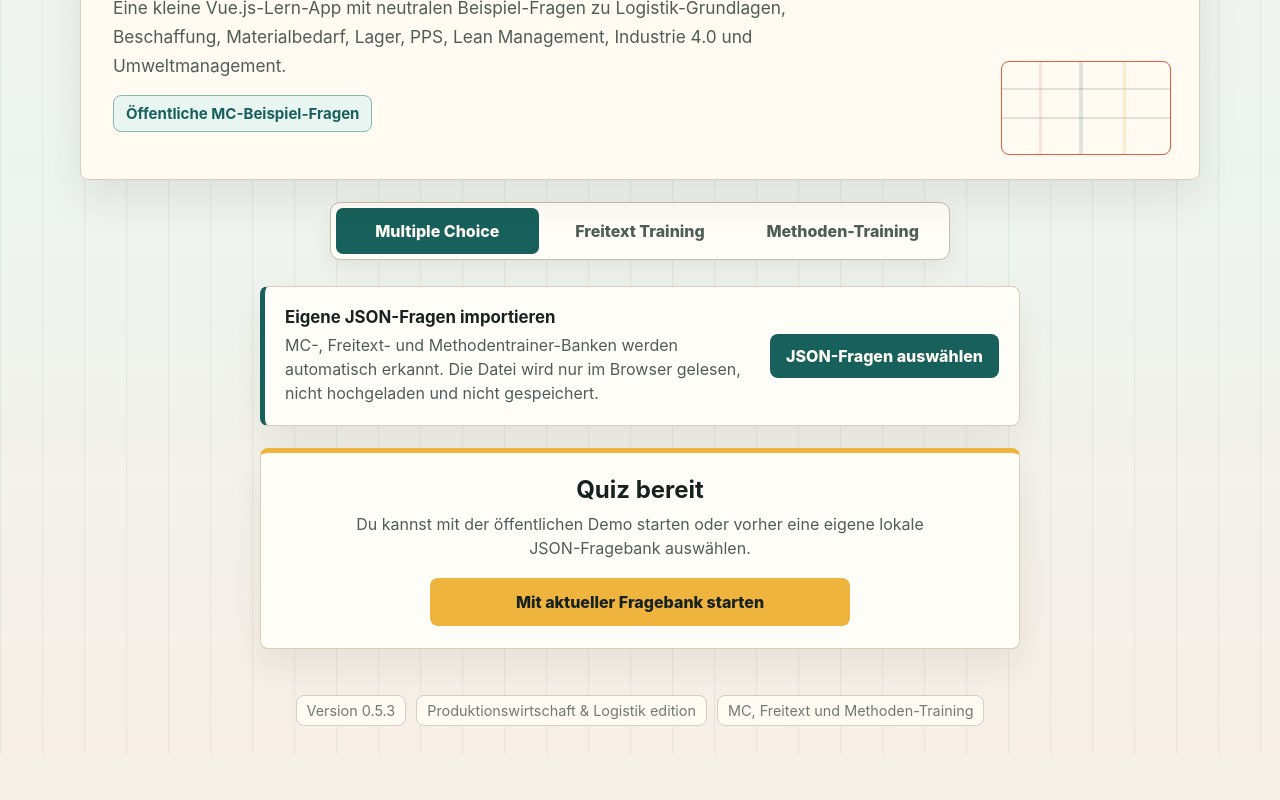
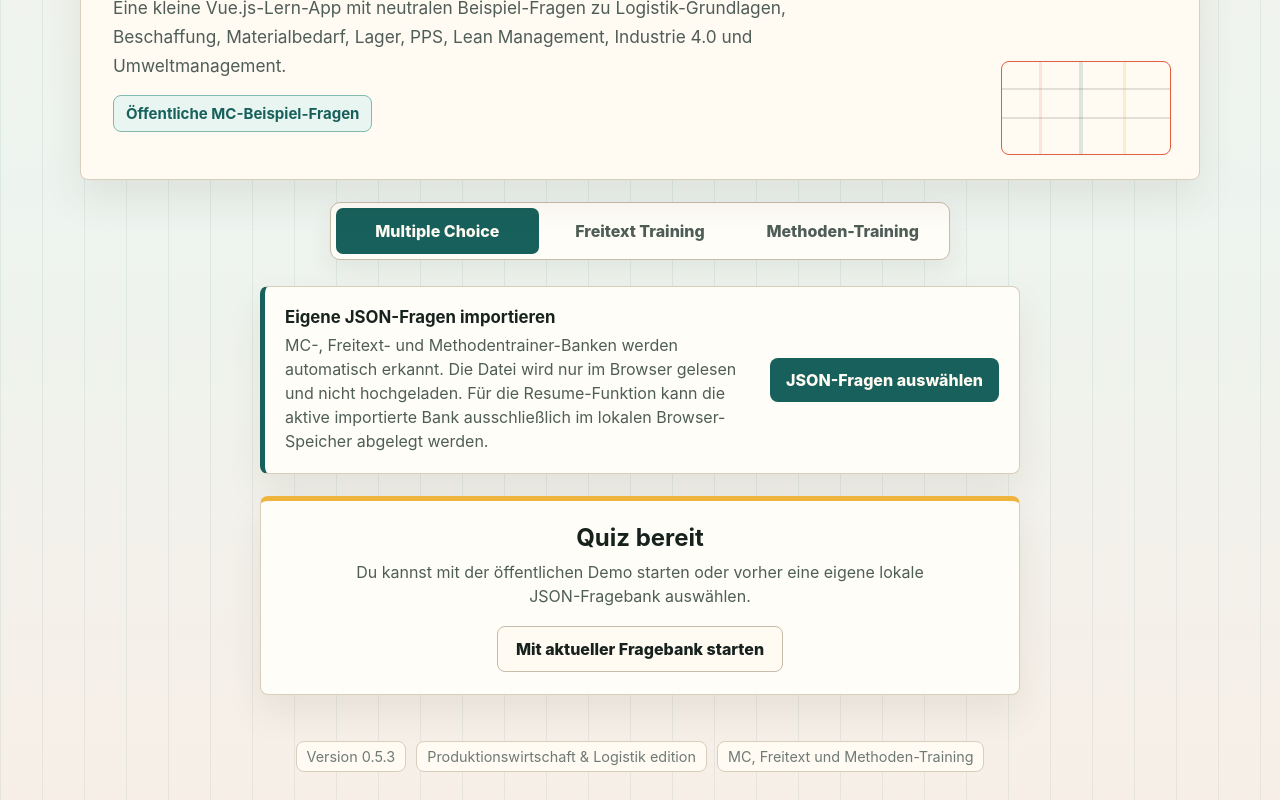
Before and after one commit to s0582356/produktionswirtschaft-logistik-quiz, a Vue app: page / in a window 1280 px wide. Shown: the part 380-1180 px from the top of the page. Before the commit the page ends 1134 px from the top, so only its background shows below. Built offline with nearby package versions, Linux system fonts and the light colour scheme.

Commit message:
feat: persist mc quiz progress locally

```diff
--- a/src/App.vue
+++ b/src/App.vue
@@ -1,5 +1,5 @@
 <script setup>
-import { computed, ref } from 'vue'
+import { computed, onBeforeUnmount, onMounted, ref } from 'vue'
 import QuizCard from './components/QuizCard.vue'
 import ScoreBox from './components/ScoreBox.vue'
 import PrivateQuestionImporter from './components/PrivateQuestionImporter.vue'
@@ -19,9 +19,11 @@ import {
   saveProgress,
 } from './utils/progressStore.js'
 
+const MC_SESSION_STORAGE_KEY = 'pwl-quiz-mc-session:v1'
 const activeMode = ref('mc')
 const questions = ref(sampleQuestions)
 const mcQuestionBankName = ref('Öffentliche MC-Beispiel-Fragen')
+const mcQuestionBankSource = ref({ kind: 'public', fileName: null })
 const freeTextQuestions = ref(sampleFreeTextQuestions)
 const freeTextQuestionBankName = ref('Öffentliche Freitext-Demo')
 const methodTrainerBank = ref(sampleMethodTrainerTasks)
@@ -38,6 +40,7 @@ const currentStreak = ref(0)
 const bestStreak = ref(0)
 const incorrectlyAnsweredQuestions = ref([])
 const answeredQuestions = ref([])
+const savedMcSession = ref(loadMcSession())
 const freeTextQuestionIndex = ref(0)
 const freeTextFilter = ref('all')
 const freeTextSessionQuestionIds = ref(null)
@@ -71,7 +74,23 @@ function toggleTheme() {
   window.localStorage.setItem(THEME_STORAGE_KEY, nextTheme)
 }
 
+
 applyTheme(theme.value)
+
+function persistOnPageExit() {
+  persistMcSession()
+}
+
+onMounted(() => {
+  window.addEventListener("pagehide", persistOnPageExit)
+  window.addEventListener("beforeunload", persistOnPageExit)
+})
+
+onBeforeUnmount(() => {
+  persistMcSession()
+  window.removeEventListener("pagehide", persistOnPageExit)
+  window.removeEventListener("beforeunload", persistOnPageExit)
+})
 
 const questionBankName = computed(() => {
   if (activeMode.value === 'mc') return mcQuestionBankName.value
@@ -252,6 +271,104 @@ function shuffleOptionsForQuestions(questionList) {
   }))
 }
 
+
+function getMcBankId(questionBank = originalQuestions.value) {
+  return createBankFingerprint("mc", questionBank)
+}
+
+function loadMcSession() {
+  if (typeof window === "undefined") return null
+
+  try {
+    const session = JSON.parse(window.localStorage.getItem(MC_SESSION_STORAGE_KEY))
+    if (!session || session.version !== 1 || session.type !== "mc") return null
+    if (!Array.isArray(session.originalQuestions) || !Array.isArray(session.questions)) return null
+    if (session.bank?.questionCount !== session.originalQuestions.length) return null
+    if (getMcBankId(session.originalQuestions) !== session.bank?.id) return null
+    return session
+  } catch {
+    return null
+  }
+}
+
+function persistMcSession() {
+  if (typeof window === "undefined" || !isQuizStarted.value) return
+
+  const session = {
+    version: 1,
+    type: "mc",
+    savedAt: new Date().toISOString(),
+    bank: {
+      id: getMcBankId(),
+      questionCount: originalQuestions.value.length,
+      source: mcQuestionBankSource.value,
+    },
+    originalQuestions: originalQuestions.value,
+    questions: questions.value,
+    currentQuestionIndex: currentQuestionIndex.value,
+    selectedAnswer: selectedAnswer.value,
+    isAnswered: isAnswered.value,
+    isQuizComplete: isQuizComplete.value,
+    isReviewMode: isReviewMode.value,
+    score: score.value,
+    currentStreak: currentStreak.value,
+    bestStreak: bestStreak.value,
+    answeredQuestions: answeredQuestions.value,
+    answeredQuestionIds: answeredQuestions.value.map((answer) => answer.questionId),
+    incorrectlyAnsweredQuestionIds: incorrectlyAnsweredQuestions.value.map((question) => getQuestionId(question)),
+  }
+
+  try {
+    window.localStorage.setItem(MC_SESSION_STORAGE_KEY, JSON.stringify(session))
+    savedMcSession.value = session
+  } catch {
+    // localStorage can be unavailable or full; the current quiz remains usable.
+  }
+}
+
+function clearMcSession() {
+  if (typeof window !== "undefined") window.localStorage.removeItem(MC_SESSION_STORAGE_KEY)
+  savedMcSession.value = null
+}
+
+function resumeMcSession() {
+  const session = savedMcSession.value
+  if (!session) return
+
+  originalQuestions.value = session.originalQuestions
+  questions.value = session.questions
+  mcQuestionBankSource.value = session.bank.source || { kind: "public", fileName: null }
+  mcQuestionBankName.value = mcQuestionBankSource.value.kind === "import"
+    ? `Eigene MC-Fragebank: ${mcQuestionBankSource.value.fileName || "lokaler Import"}`
+    : "Öffentliche MC-Beispiel-Fragen"
+  currentQuestionIndex.value = Math.max(0, Math.min(session.currentQuestionIndex || 0, questions.value.length - 1))
+  selectedAnswer.value = session.selectedAnswer || null
+  isAnswered.value = Boolean(session.isAnswered)
+  isQuizComplete.value = Boolean(session.isQuizComplete)
+  isReviewMode.value = Boolean(session.isReviewMode)
+  score.value = Number(session.score) || 0
+  currentStreak.value = Number(session.currentStreak) || 0
+  bestStreak.value = Number(session.bestStreak) || 0
+  answeredQuestions.value = Array.isArray(session.answeredQuestions) ? session.answeredQuestions : []
+  const wrongIds = new Set(session.incorrectlyAnsweredQuestionIds || [])
+  incorrectlyAnsweredQuestions.value = originalQuestions.value.filter((question, index) => wrongIds.has(getQuestionId(question, index)))
+  activeMode.value = "mc"
+  isQuizStarted.value = true
+}
+
+function startNewMcQuiz() {
+  clearMcSession()
+  startQuiz()
+}
+
+function resetMcProgress() {
+  const confirmed = window.confirm("Fortschritt dieser MC-Fragebank wirklich löschen und neu starten?")
+  if (!confirmed) return
+
+  clearMcSession()
+  startQuiz()
+}
+
 function resetQuizProgress({ clearIncorrectAnswers = true } = {}) {
   currentQuestionIndex.value = 0
   selectedAnswer.value = null
@@ -277,6 +394,7 @@ function startQuiz() {
   isReviewMode.value = false
   resetQuizProgress()
   isQuizStarted.value = true
+  persistMcSession()
 }
 
 function selectAnswer(option) {
@@ -290,8 +408,10 @@ function selectAnswer(option) {
   const isCorrect = option === currentQuestion.value.correctAnswer
 
   answeredQuestions.value.push({
+    questionId: getQuestionId(currentQuestion.value, currentQuestionIndex.value),
     key: getQuestionKey(currentQuestion.value),
-    category: currentQuestion.value.category || 'Allgemein',
+    category: currentQuestion.value.category || "Allgemein",
+    selectedAnswer: option,
     isCorrect,
   })
 
@@ -299,6 +419,7 @@ function selectAnswer(option) {
     score.value++
     currentStreak.value++
     bestStreak.value = Math.max(bestStreak.value, currentStreak.value)
+    persistMcSession()
     return
   }
 
@@ -311,6 +432,8 @@ function selectAnswer(option) {
   if (!alreadyTracked) {
     incorrectlyAnsweredQuestions.value.push(currentQuestion.value)
   }
+
+  persistMcSession()
 }
 
 function nextQuestion() {
@@ -321,10 +444,12 @@ function nextQuestion() {
   currentQuestionIndex.value++
   selectedAnswer.value = null
   isAnswered.value = false
+  persistMcSession()
 }
 
 function finishQuiz() {
   isQuizComplete.value = true
+  persistMcSession()
 }
 
 function restartWithCurrentQuestionBank() {
@@ -332,6 +457,7 @@ function restartWithCurrentQuestionBank() {
   isReviewMode.value = false
   resetQuizProgress()
   isQuizStarted.value = true
+  persistMcSession()
 }
 
 function repeatIncorrectQuestions() {
@@ -343,6 +469,7 @@ function repeatIncorrectQuestions() {
   isReviewMode.value = true
   resetQuizProgress()
   isQuizStarted.value = true
+  persistMcSession()
 }
 
 function showQuestionBankSelection() {
@@ -353,6 +480,7 @@ function showQuestionBankSelection() {
 }
 
 function switchMode(mode) {
+  if (activeMode.value === "mc") persistMcSession()
   activeMode.value = mode
   isQuizStarted.value = false
   freeTextQuestionIndex.value = 0
@@ -511,6 +639,7 @@ function loadPrivateQuestions({ type, questions: importedQuestions, bank, fileNa
   originalQuestions.value = importedQuestions
   questions.value = shuffleOptionsForQuestions(importedQuestions)
   mcQuestionBankName.value = `Eigene MC-Fragebank: ${fileName}`
+  mcQuestionBankSource.value = { kind: "import", fileName }
   activeMode.value = 'mc'
   isReviewMode.value = false
   isQuizStarted.value = false
@@ -620,9 +749,24 @@ function loadPrivateQuestions({ type, questions: importedQuestions, bank, fileNa
           </div>
         </div>
 
-        <button v-else class="start-button" type="button" @click="startQuiz">
-          Mit aktueller Fragebank starten
+        <div v-else class="training-start-options">
+          <p v-if="savedMcSession" class="saved-progress-notice">
+            Gespeicherte Sitzung vom {{ new Date(savedMcSession.savedAt).toLocaleString("de-DE") }} verfügbar.
+          </p>
+          <div class="start-actions">
+            <button
+              v-if="savedMcSession"
+              class="start-button"
+              type="button"
+              @click="resumeMcSession"
+            >
+              Letzte Sitzung fortsetzen
             </button>
+            <button class="secondary-button" type="button" @click="startNewMcQuiz">
+              {{ savedMcSession ? "Neu starten" : "Mit aktueller Fragebank starten" }}
+            </button>
+          </div>
+        </div>
       </section>
     </section>
 
@@ -775,6 +919,7 @@ function loadPrivateQuestions({ type, questions: importedQuestions, bank, fileNa
     </section>
 
     <section v-else-if="currentQuestion" class="quiz-layout">
+      <aside>
         <ScoreBox
           :current-question-index="currentQuestionIndex"
           :total-questions="totalQuestions"
@@ -782,6 +927,10 @@ function loadPrivateQuestions({ type, questions: importedQuestions, bank, fileNa
           :current-streak="currentStreak"
           :best-streak="bestStreak"
         />
+        <button class="danger-link mc-reset-button" type="button" @click="resetMcProgress">
+          Fortschritt löschen / neu starten
+        </button>
+      </aside>
 
       <QuizCard
         :question="currentQuestion"
--- a/src/components/PrivateQuestionImporter.vue
+++ b/src/components/PrivateQuestionImporter.vue
@@ -179,7 +179,8 @@ const handleFileChange = async (event) => {
       <h2>Eigene JSON-Fragen importieren</h2>
       <p>
         MC-, Freitext- und Methodentrainer-Banken werden automatisch erkannt. Die Datei wird
-        nur im Browser gelesen, nicht hochgeladen und nicht gespeichert.
+        nur im Browser gelesen und nicht hochgeladen. Für die Resume-Funktion kann die aktive
+        importierte Bank ausschließlich im lokalen Browser-Speicher abgelegt werden.
       </p>
     </div>
 
--- a/src/style.css
+++ b/src/style.css
@@ -1031,6 +1031,11 @@ button:focus-visible,
   background: #b83f2b;
 }
 
+.mc-reset-button {
+  width: 100%;
+  margin-top: 12px;
+}
+
 .progress-card {
   display: grid;
   gap: 12px;
```
Lines whose indentation alone changed are shown as unchanged.
